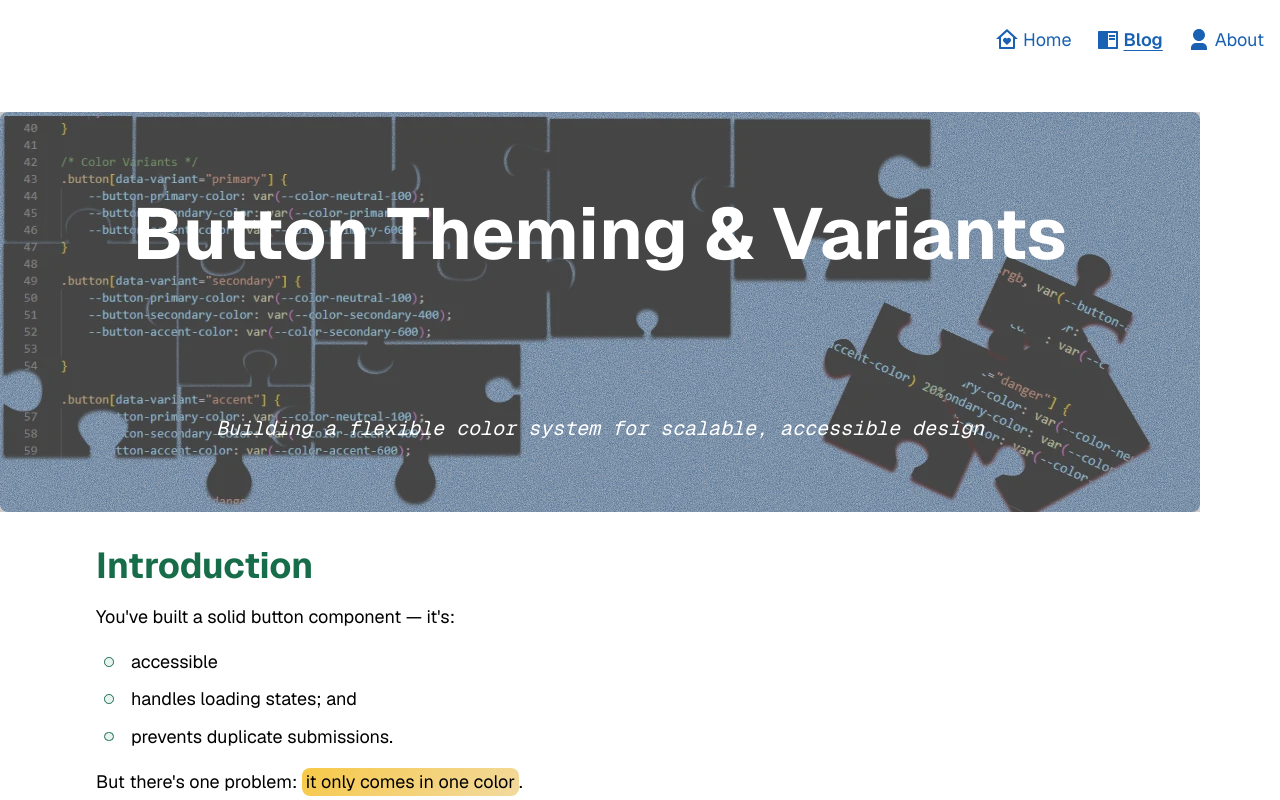
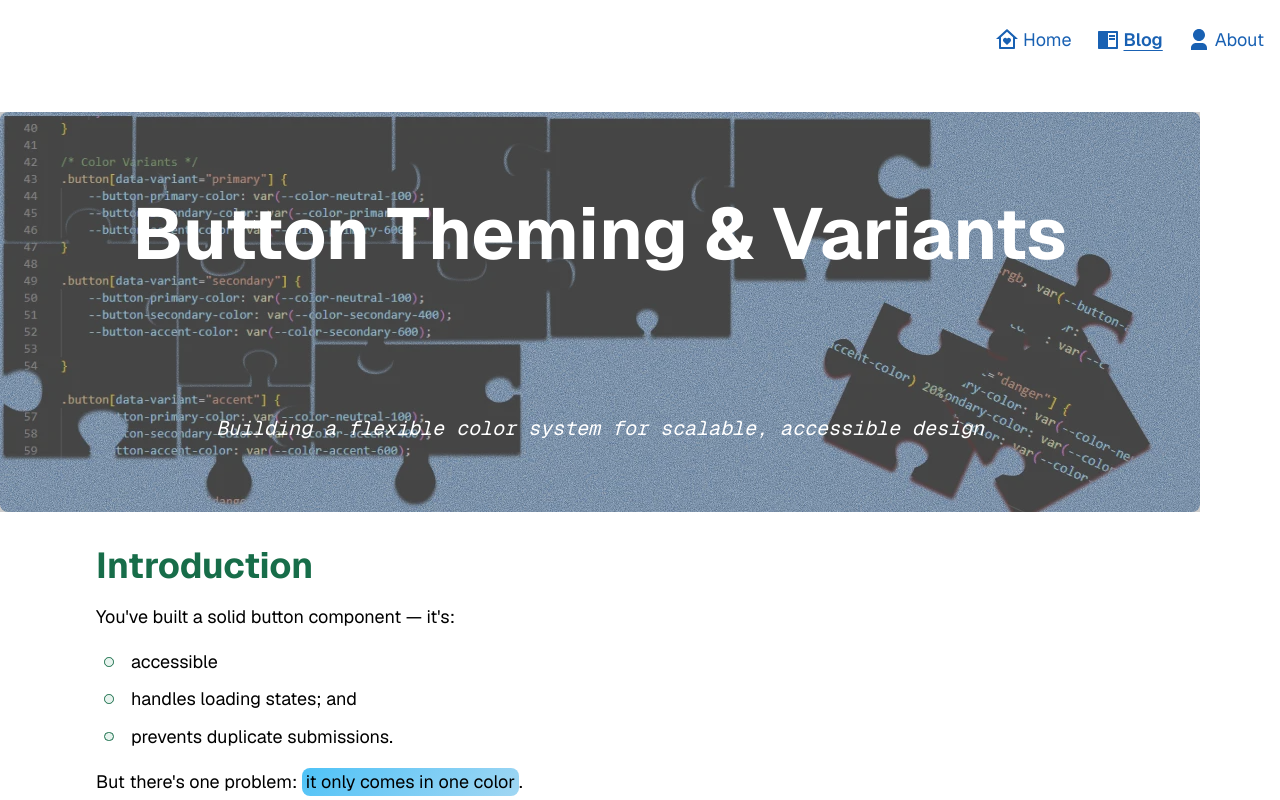
Before and after one commit to codercarl1243/react_components_system, a Next.js app: page /blog/design-system/buttons/theming in a window 1280 px wide. Shown: the top 800 px of the page. Built offline with nearby package versions, Linux system fonts and the light colour scheme.

Commit message:
UPDATE fun highlight should be fun

```diff
--- a/app/styles/utils/funHighlight.css
+++ b/app/styles/utils/funHighlight.css
@@ -1,4 +1,7 @@
 .fun-highlight {
+  --background: var(--color-emphasis-100);
+  --transitionDelay: 0.2s;
+
   display: inline-block;
   position: relative;
   background: linear-gradient(
@@ -16,14 +19,14 @@
   opacity: 0;
   transform: scale(0.98);
   transition:
-    opacity 0.6s ease,
-    transform 0.6s ease,
-    filter 0.3s ease;
+    opacity 0.6s ease var(--transitionDelay),
+    transform 0.6s ease var(--transitionDelay);
 }
 
 .fun-highlight.in-view {
   opacity: 1;
   transform: scale(1);
+  animation: drift 4.5s ease-in-out 1;
 }
 
 .fun-highlight:hover {
--- a/components/decorations/FunHighlight.tsx
+++ b/components/decorations/FunHighlight.tsx
@@ -1,29 +1,35 @@
 'use client';
+import { generateHashFromChildren } from "@/lib/utils/generateHash";
 import clsx from "clsx";
-import { ComponentProps } from "react";
+import { ComponentProps, ReactNode, useMemo } from "react";
 import { useInView } from "react-intersection-observer";
 
-type FunUnderlineProps = {
-    children: React.ReactNode;
+type FunHighlightProps = {
+    children: ReactNode;
     className?: string;
-    individual?: boolean;
 } & ComponentProps<'span'>;
 
 export default function FunHighlight({ children,
     className = '',
-    individual = false,
     ...props
-}: FunUnderlineProps) {
+}: FunHighlightProps) {
     const { ref, inView } = useInView({
         threshold: 0.2,
+        triggerOnce: true,
+        rootMargin: '-50px 0px'
     });
-    const colorIndex = Math.floor(Math.random() * 9) + 1;
-    const delay = Math.random() * 400;
 
-    const style: React.CSSProperties = {
-        '--background': `var(--color-emphasis-${colorIndex}00)`,
-        transitionDelay: `${delay}ms`,
-    } as React.CSSProperties;
+    const style = useMemo<CSSProperties>(() => {
+        const stringHash = generateHashFromChildren(children);
+        const hashInt = parseInt(stringHash, 16);
+        const colorIndex = (hashInt % 9) + 1;
+        const delay = 100 + (hashInt >> 8) % 1200;
+
+        return {
+            '--background': `var(--color-emphasis-${colorIndex}00)`,
+            '--transitionDelay': `${delay}ms`,
+        };
+    }, [children]);
 
     return (
         <span
```
